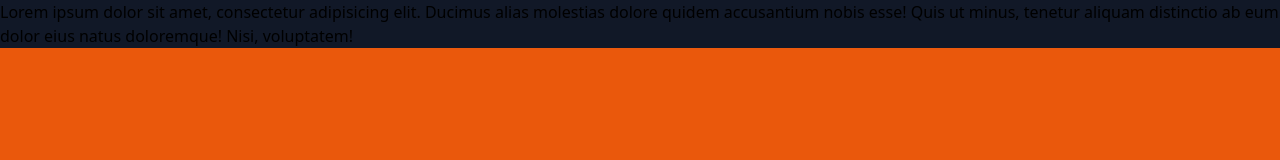
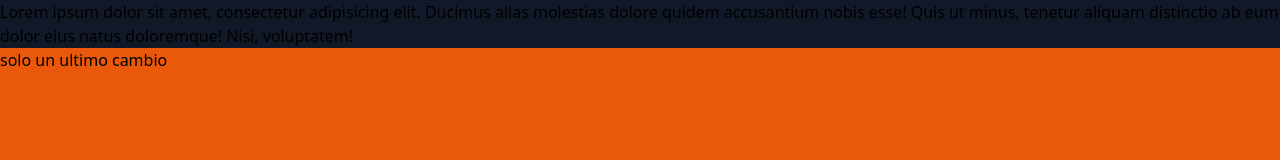
Before and after one commit to DyCodevp/Front-end_Ferrari-Page, a website: page public/index.html in a window 1280 px wide. Drawn offline with Linux system fonts and the light colour scheme.

Commit message:
ready to develop

```diff
--- a/public/index.html
+++ b/public/index.html
@@ -13,5 +13,6 @@
       molestias dolore quidem accusantium nobis esse! Quis ut minus, tenetur
       aliquam distinctio ab eum dolor eius natus doloremque! Nisi, voluptatem!
     </p>
+    <h2>solo un ultimo cambio</h2>
   </body>
 </html>
```
